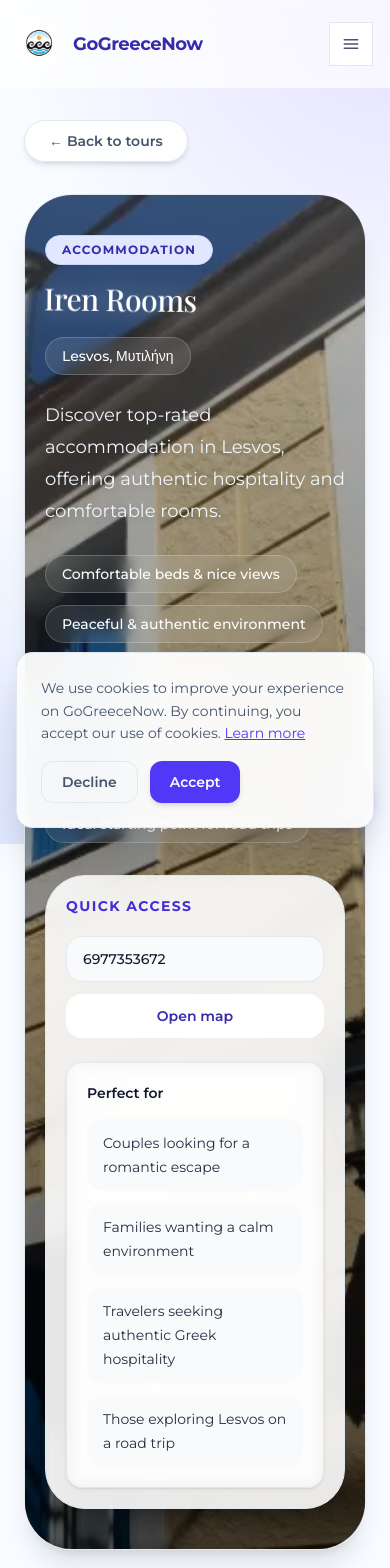
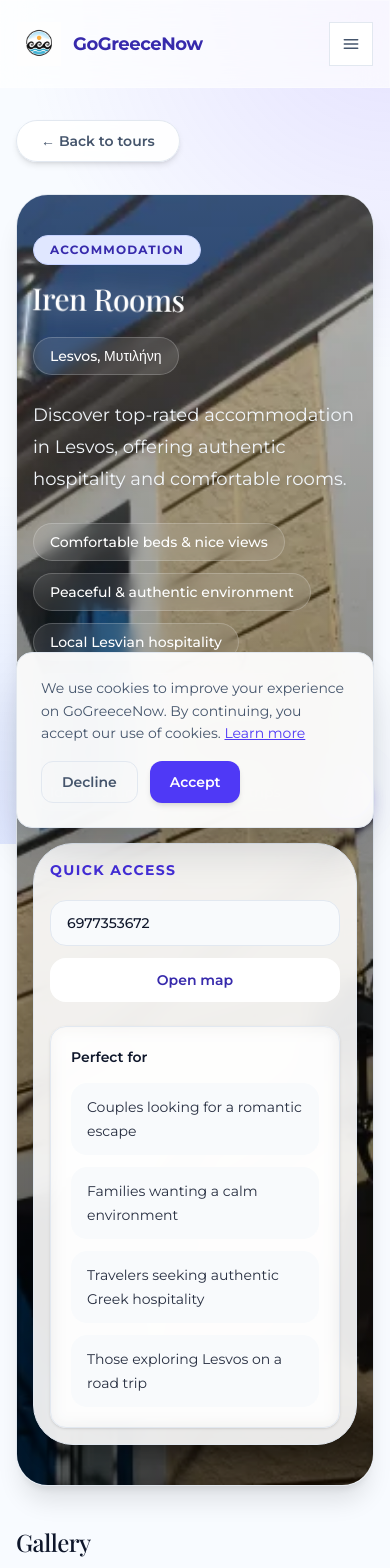
Before and after one commit to xristoskout/forumgreece, a Next.js app: page /en/businesses/iren-rooms in a window 390 px wide. Shown: the top 1568 px of the page. Built offline with nearby package versions, Linux system fonts and the light colour scheme; grey boxes are pictures that could not be loaded; a web font is replaced by a local one.

Commit message:
Further tighten mobile padding: p-4, text-2xl on mobile, overflow-x-hidden

```diff
--- a/app/[lang]/businesses/[slug]/business-details-client.tsx
+++ b/app/[lang]/businesses/[slug]/business-details-client.tsx
@@ -25,7 +25,7 @@ function ListCard({ title, items, icon = "•" }: ListCardProps) {
   if (!items || items.length === 0) return null;
 
   return (
-    <section className="group rounded-[2rem] border border-slate-200 bg-white/90 backdrop-blur-md p-5 md:p-10 shadow-xl transition-all duration-500 hover:-translate-y-1 hover:shadow-[0_8px_30px_rgba(0,0,0,0.05)]">
+    <section className="group rounded-[2rem] border border-slate-200 bg-white/90 backdrop-blur-md p-4 md:p-10 shadow-xl transition-all duration-500 hover:-translate-y-1 hover:shadow-[0_8px_30px_rgba(0,0,0,0.05)]">
       <div className="flex items-center gap-4">
         <div className="grid h-12 w-12 place-items-center rounded-2xl bg-indigo-100 text-indigo-700 font-bold text-xl shadow-inner group-hover:scale-110 transition-transform duration-500">
           {icon}
@@ -165,8 +165,8 @@ export default function BusinessDetailsClient({
   return (
     <>
       <SiteHeader />
-      <main className="min-h-screen bg-transparent text-slate-900 pt-20">
-      <section className="mx-auto max-w-7xl px-6 py-10">
+      <main className="min-h-screen bg-transparent text-slate-900 pt-20 overflow-x-hidden">
+      <section className="mx-auto max-w-7xl px-4 py-10 md:px-6">
         <div className="flex flex-wrap items-center justify-between gap-4">
           <Link
             href={withLang(`/tours/${business.landingSlug}`)}
@@ -176,7 +176,7 @@ export default function BusinessDetailsClient({
           </Link>
         </div>
 
-        <section className="relative mt-8 overflow-hidden rounded-[3rem] text-slate-900 shadow-xl border border-slate-200 group">
+        <section className="relative mt-8 overflow-hidden rounded-[2rem] md:rounded-[3rem] text-slate-900 shadow-xl border border-slate-200 group">
           <div className="absolute inset-0 transition-all duration-700 group-hover:scale-110 group-hover:brightness-110">
             <Image
               src={business.image}
@@ -190,7 +190,7 @@ export default function BusinessDetailsClient({
 
           <div className="absolute inset-0 bg-gradient-to-t from-black/60 via-black/20 to-slate-50/20 opacity-90" />
 
-          <div className="relative grid gap-8 px-5 py-10 lg:grid-cols-[1.1fr_0.9fr] lg:px-12 lg:py-16">
+          <div className="relative grid gap-8 px-4 py-10 md:px-5 lg:grid-cols-[1.1fr_0.9fr] lg:px-12 lg:py-16">
             <div>
               <div className="flex flex-wrap items-center gap-3">
                 <span className="inline-flex rounded-full border border-indigo-200 bg-indigo-100 px-4 py-1.5 text-xs font-bold uppercase tracking-widest text-indigo-800 backdrop-blur-md">
@@ -228,7 +228,7 @@ export default function BusinessDetailsClient({
               </div>
             </div>
 
-            <div className="rounded-[2.5rem] border border-slate-200 bg-white/90 p-5 md:p-8 backdrop-blur-md shadow-xl transition-all duration-500 hover:-translate-y-1 hover:shadow-indigo-500/10">
+            <div className="rounded-[2.5rem] border border-slate-200 bg-white/90 p-4 md:p-8 backdrop-blur-md shadow-xl transition-all duration-500 hover:-translate-y-1 hover:shadow-indigo-500/10">
               <p className="text-sm font-bold uppercase tracking-widest text-indigo-700">
                 {t.quickAccess}
               </p>
@@ -337,13 +337,13 @@ export default function BusinessDetailsClient({
         <section className="mt-10 grid gap-6 xl:grid-cols-[1.12fr_0.88fr]">
           <div className="space-y-6">
             {business.description?.[lang] && (
-              <section className="group rounded-[2rem] border border-slate-200 bg-white/90 backdrop-blur-md p-5 md:p-10 shadow-xl transition-all duration-500 hover:-translate-y-1 hover:shadow-[0_8px_30px_rgba(0,0,0,0.05)]">
+              <section className="group rounded-[2rem] border border-slate-200 bg-white/90 backdrop-blur-md p-4 md:p-10 shadow-xl transition-all duration-500 hover:-translate-y-1 hover:shadow-[0_8px_30px_rgba(0,0,0,0.05)]">
                 <div className="flex items-center gap-4">
                   <div className="grid h-12 w-12 place-items-center rounded-2xl bg-indigo-100 text-indigo-700 font-bold text-xl shadow-inner group-hover:scale-110 transition-transform duration-500">
                     ≈
                   </div>
 
-                  <h2 className="text-3xl font-bold tracking-tight text-slate-900 group-hover:text-indigo-800 transition-colors">
+                  <h2 className="text-2xl md:text-3xl font-bold tracking-tight text-slate-900 group-hover:text-indigo-800 transition-colors">
                     {t.about}
                   </h2>
                 </div>
@@ -361,7 +361,7 @@ export default function BusinessDetailsClient({
             />
 
             {business.story?.[lang] && (
-              <section className="group rounded-[2rem] border border-slate-200 bg-white/90 backdrop-blur-md p-5 md:p-10 shadow-xl transition-all duration-500 hover:-translate-y-1 hover:shadow-[0_8px_30px_rgba(0,0,0,0.05)]">
+              <section className="group rounded-[2rem] border border-slate-200 bg-white/90 backdrop-blur-md p-4 md:p-10 shadow-xl transition-all duration-500 hover:-translate-y-1 hover:shadow-[0_8px_30px_rgba(0,0,0,0.05)]">
                 <div className="flex items-center gap-4">
                   <div className="grid h-12 w-12 place-items-center rounded-2xl bg-indigo-100 text-indigo-700 font-bold text-xl shadow-inner group-hover:scale-110 transition-transform duration-500">
                     ✦
@@ -474,7 +474,7 @@ export default function BusinessDetailsClient({
             )}
 
             {hasContact && (
-              <section className="group rounded-[2.5rem] border border-slate-200 bg-white/90 backdrop-blur-md p-5 md:p-10 shadow-xl transition-all duration-500 hover:-translate-y-1 hover:shadow-[0_8px_30px_rgba(0,0,0,0.05)]">
+              <section className="group rounded-[2.5rem] border border-slate-200 bg-white/90 backdrop-blur-md p-4 md:p-10 shadow-xl transition-all duration-500 hover:-translate-y-1 hover:shadow-[0_8px_30px_rgba(0,0,0,0.05)]">
                 <h2 className="text-2xl font-bold tracking-tight text-slate-900 group-hover:text-indigo-800 transition-colors">
                   {t.contact}
                 </h2>
```
